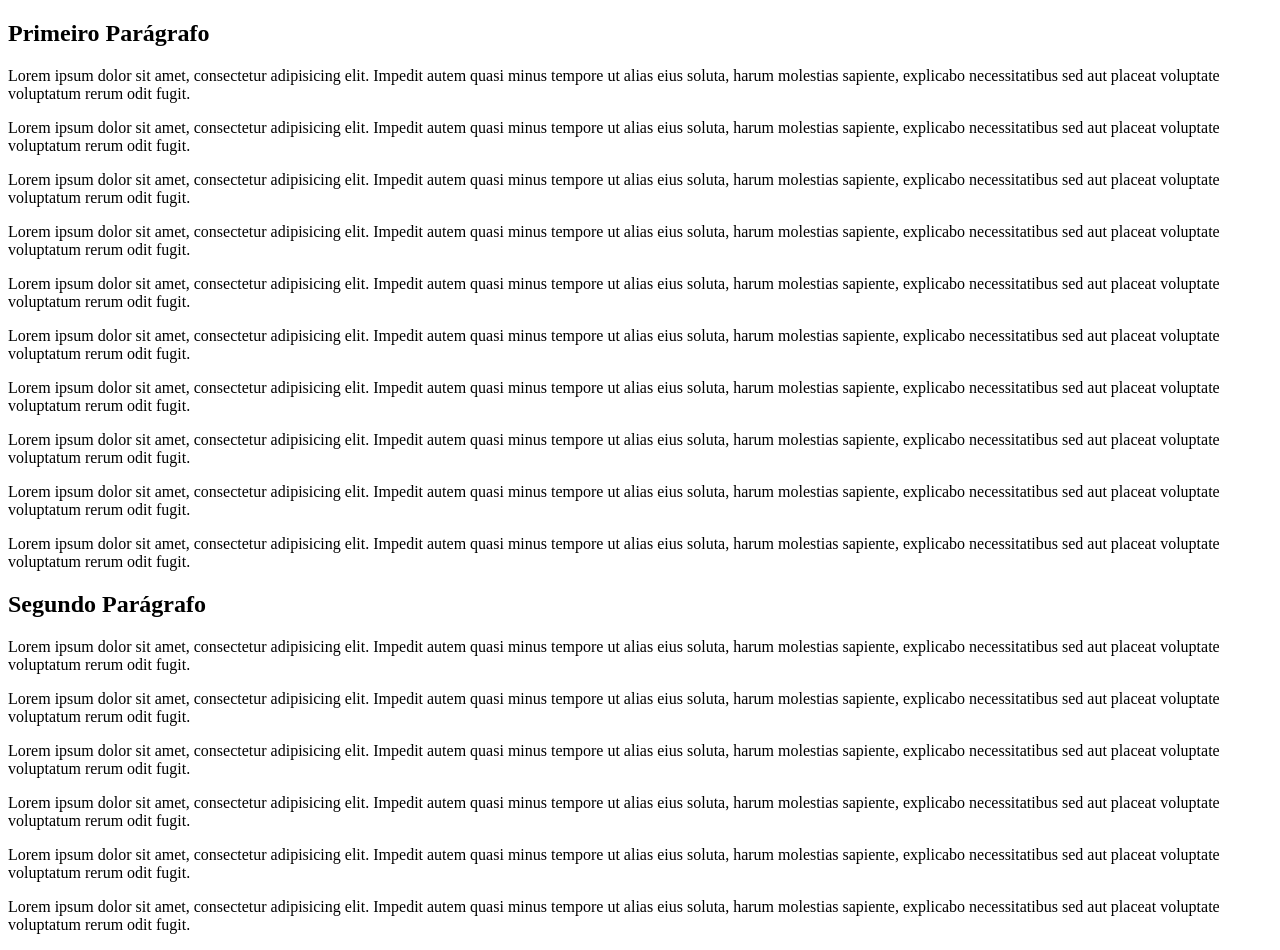
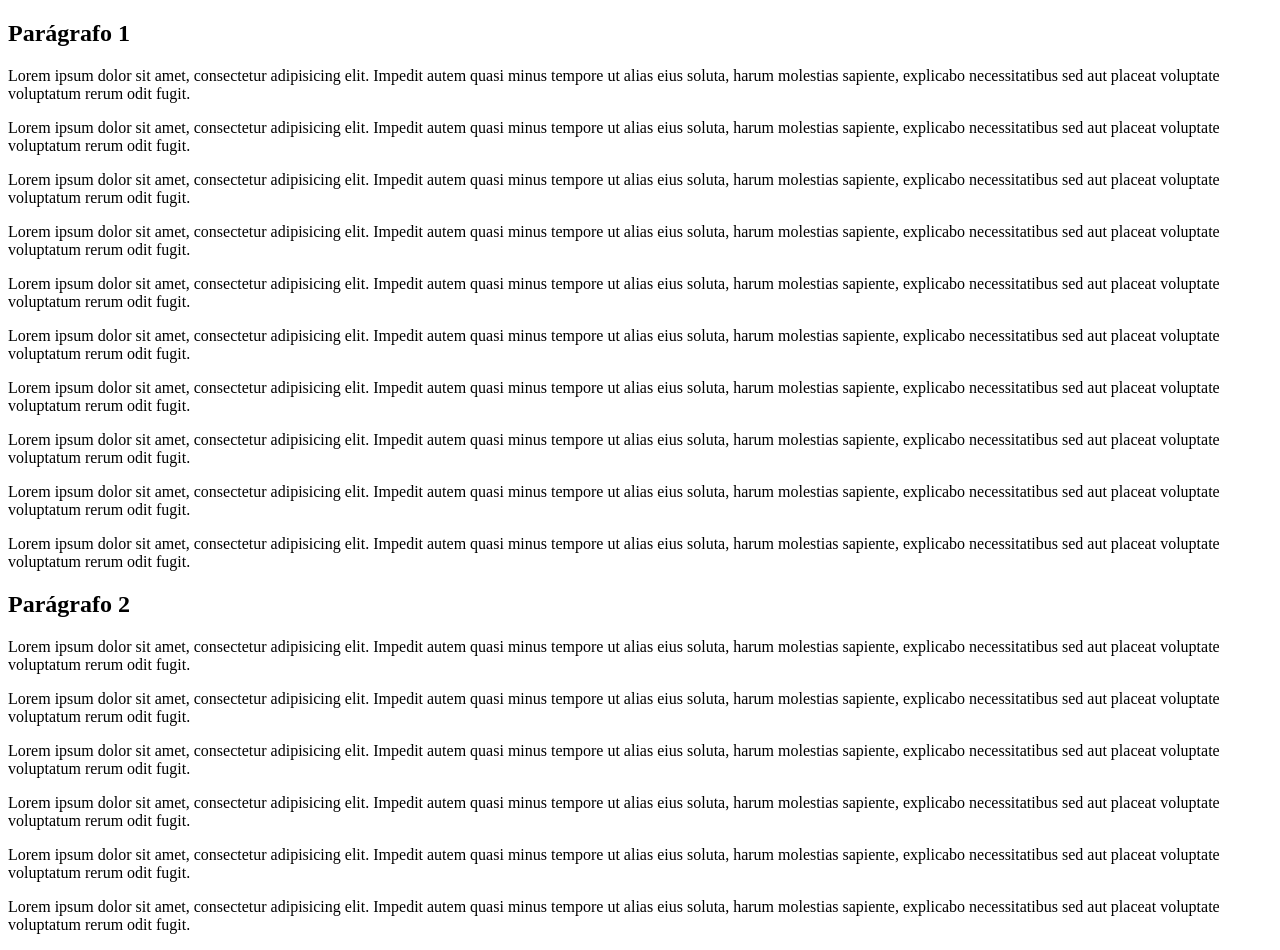
Before and after one commit to marcoscastelliimpacta/Kustus, a plain HTML site: page Index.html in a window 1280 px wide. Drawn offline with Linux system fonts and the light colour scheme.

Commit message:
alteração

```diff
--- a/Index.html
+++ b/Index.html
@@ -9,7 +9,7 @@
 <body>
     <main>
         <article>
-            <h1>Primeiro Parágrafo</h1>
+            <h1>Parágrafo 1</h1>
             <p>Lorem ipsum dolor sit amet, consectetur adipisicing elit. Impedit autem quasi minus tempore ut alias eius soluta, harum molestias sapiente, explicabo necessitatibus sed aut placeat voluptate voluptatum rerum odit fugit.</p>
             <p>Lorem ipsum dolor sit amet, consectetur adipisicing elit. Impedit autem quasi minus tempore ut alias eius soluta, harum molestias sapiente, explicabo necessitatibus sed aut placeat voluptate voluptatum rerum odit fugit.</p>
             <p>Lorem ipsum dolor sit amet, consectetur adipisicing elit. Impedit autem quasi minus tempore ut alias eius soluta, harum molestias sapiente, explicabo necessitatibus sed aut placeat voluptate voluptatum rerum odit fugit.</p>
@@ -20,7 +20,7 @@
             <p>Lorem ipsum dolor sit amet, consectetur adipisicing elit. Impedit autem quasi minus tempore ut alias eius soluta, harum molestias sapiente, explicabo necessitatibus sed aut placeat voluptate voluptatum rerum odit fugit.</p>
             <p>Lorem ipsum dolor sit amet, consectetur adipisicing elit. Impedit autem quasi minus tempore ut alias eius soluta, harum molestias sapiente, explicabo necessitatibus sed aut placeat voluptate voluptatum rerum odit fugit.</p>
             <p>Lorem ipsum dolor sit amet, consectetur adipisicing elit. Impedit autem quasi minus tempore ut alias eius soluta, harum molestias sapiente, explicabo necessitatibus sed aut placeat voluptate voluptatum rerum odit fugit.</p>
-            <h1>Segundo Parágrafo</h1>
+            <h1>Parágrafo 2</h1>
             <p>Lorem ipsum dolor sit amet, consectetur adipisicing elit. Impedit autem quasi minus tempore ut alias eius soluta, harum molestias sapiente, explicabo necessitatibus sed aut placeat voluptate voluptatum rerum odit fugit.</p>
             <p>Lorem ipsum dolor sit amet, consectetur adipisicing elit. Impedit autem quasi minus tempore ut alias eius soluta, harum molestias sapiente, explicabo necessitatibus sed aut placeat voluptate voluptatum rerum odit fugit.</p>
             <p>Lorem ipsum dolor sit amet, consectetur adipisicing elit. Impedit autem quasi minus tempore ut alias eius soluta, harum molestias sapiente, explicabo necessitatibus sed aut placeat voluptate voluptatum rerum odit fugit.</p>
```
